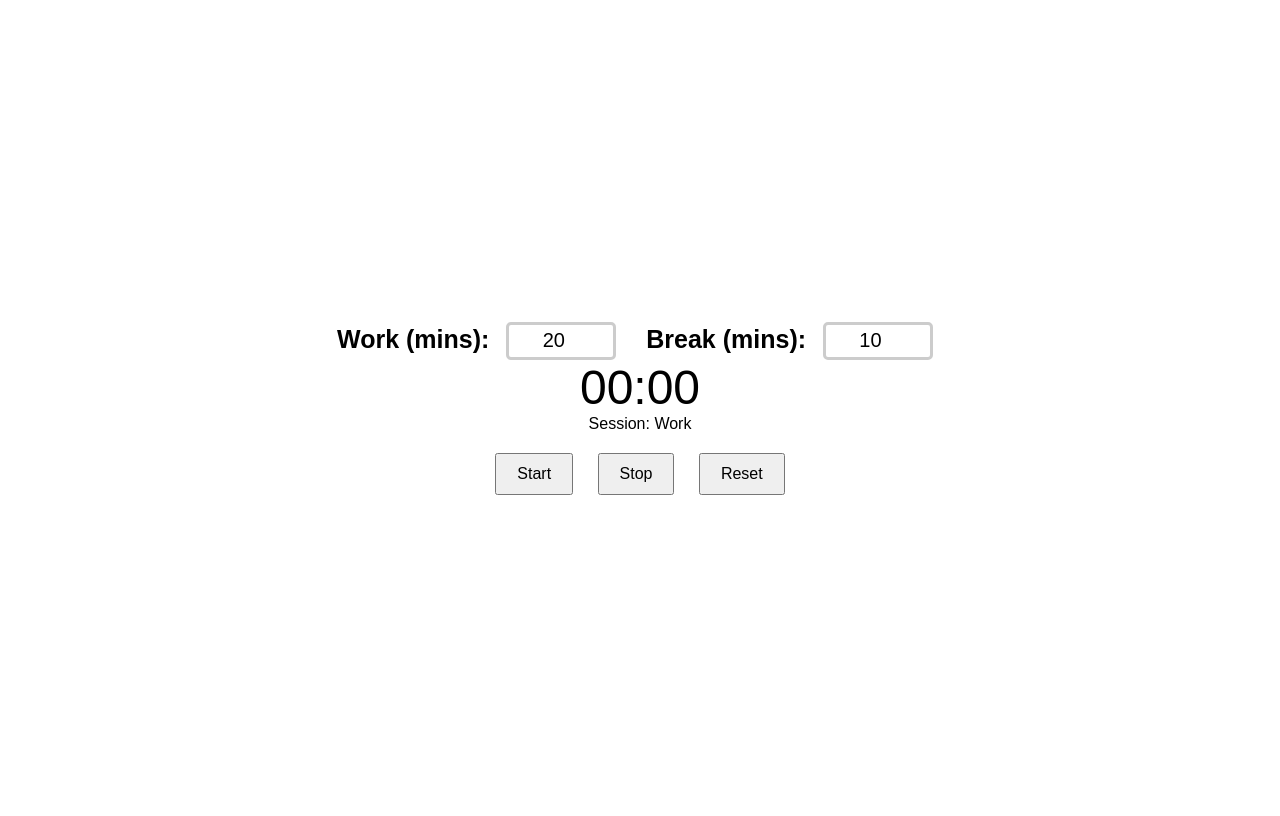
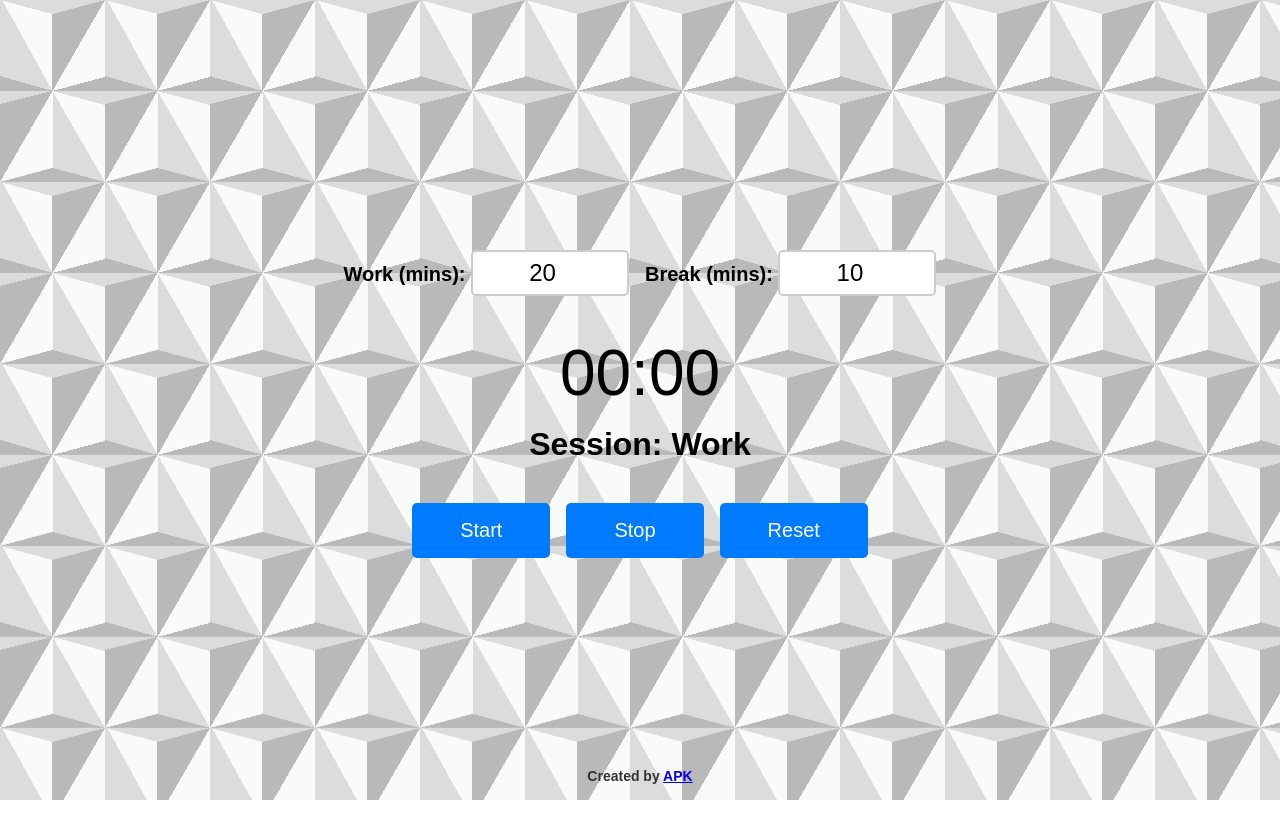
Before and after one commit to MrApk/mrapk.github.io, a plain HTML site: page index.html in a window 1280 px wide. Drawn offline with Linux system fonts and the light colour scheme.

Commit message:
Update index.html

```diff
--- a/index.html
+++ b/index.html
@@ -1,56 +1,171 @@
 <!DOCTYPE html>
 <html lang="en">
 <head>
-    <meta charset="viewport" content="width=device-width, initial-scale=1.0">
-    <title>Pomodoro Timer with Speech</title>
+    <meta name="viewport" content="width=device-width, initial-scale=1.0">
+    <title>Pomodoro Timer</title>
+    <meta property="og:description" content="Pomodoro Time">
+    <meta property="og:title" content="Pomodoro Timer">
+    <meta property="og:url" content="https://mrapk.github.io/">
+
     <style>
         body {
             display: flex;
             justify-content: center;
             align-items: center;
+            text-align: center;
             height: 100vh;
+            font-size: 1.25rem; /* Scales with screen size */
             font-family: Arial, sans-serif;
             flex-direction: column;
+            background-color: #f5f5f5;
+            overflow: hidden;
+            margin: 0;
+            padding: 0;
+            --s: 105px; /* control the size */
+            --c1: #b9b9b9;
+            --c2: #dcdcdc;
+            --c3: #fafafa;
+
+            background: conic-gradient(
+                    from 75deg,
+                    var(--c1) 15deg,
+                    var(--c2) 0 30deg,
+                    #0000 0 180deg,
+                    var(--c2) 0 195deg,
+                    var(--c1) 0 210deg,
+                    #0000 0
+                )
+                calc(0.5 * var(--s)) calc(0.5 * var(--s) / 0.577),
+                conic-gradient(
+                var(--c1) 30deg,
+                var(--c3) 0 75deg,
+                var(--c1) 0 90deg,
+                var(--c2) 0 105deg,
+                var(--c3) 0 150deg,
+                var(--c2) 0 180deg,
+                var(--c3) 0 210deg,
+                var(--c1) 0 256deg,
+                var(--c2) 0 270deg,
+                var(--c1) 0 286deg,
+                var(--c2) 0 331deg,
+                var(--c3) 0
+                );
+            background-size: var(--s) calc(var(--s) / 0.577);
+            /* 0.577=tan(30deg)*/
         }
 
         #data {
             display: flex;
+            flex-direction: column;
+            justify-content: center;
+            align-items: center;
+            margin-bottom: 1rem;
+
+        }
+
+        input {
+            width: 60%; /* Adjust input width for smaller screens */
+            height: 2.5rem;
+            text-align: center;
+            font-size: 1rem;
+            border-radius: 5px;
+            margin: 0.5rem 0;
+            border: 2px solid #ccc;
+            outline: none;
+        }
+
+        #text {
+            font-size: 1.25rem;
+            margin: 0.5rem;
+            font-weight: bold;
+            color: #000000;
+            text-align: center;
+            margin-bottom: 1rem;
+        }
+
+        #timer {
+            font-size: 3rem; /* Scales for both mobile and desktop */
+        }
+
+        #session-type {
+            font-size: 1.5rem;
+            margin-top: 1rem;
+            font-weight: bold;
+            color: #000000;
+            text-align: center;
+        }
+
+        #controls {
+            margin-top: 2rem;
+            display: flex;
             justify-content: center;
             align-items: center;
         }
-        input {
-            width: 100px;
-            height: 30px;
+
+        button {
+            padding: 1rem 2rem;
+            font-size: 1rem;
+            margin: 0.5rem;
+            border: none;
+            border-radius: 5px;
+            background-color: #007bff;
+            color: white;
+            cursor: pointer;
+        }
+
+        button:hover {
+            background-color: #0056b3;
+        }
+
+        button:active {
+            background-color: #004080;
+        }
+
+        footer {
+            position: absolute;
+            bottom: 0;
+            left: 0;
+            right: 0;
             text-align: center;
-            font-size: 20px;
-            border-radius: 5px;
-            margin: 0 10px;
-            border: 3px solid #ccc;
+            font-size: 0.875rem;
+            font-weight: bold;
+            color: #333;
+            padding: 1rem;
         }
-        #text {
-            font-size: 25px;
-            margin: 0 10px;
-            font-weight: bold;
-        }
-        #timer {
-            font-size: 48px;
-        }
-        #controls {
-            margin-top: 20px;
-        }
-        button {
-            padding: 10px 20px;
-            font-size: 16px;
-            margin: 0 10px;
+
+        /* Media query for smaller screens */
+        @media (min-width: 768px) {
+            input {
+                width: 150px;
+                font-size: 1.5rem;
+            }
+
+            #timer {
+                font-size: 4rem;
+            }
+            #data{
+                flex-direction: row;
+            }
+
+            #session-type {
+                font-size: 2rem;
+            }
+
+            button {
+                font-size: 1.25rem;
+                padding: 1rem 3rem;
+            }
         }
     </style>
 </head>
 <body>
+<div class="container">
 
 <div id="data">
-    <div id="text">Work (mins): <input type="number" id="workMinutes" value="20"></div>
-    <div id="text">Break (mins): <input type="number" id="breakMinutes" value="10"></div>
+    <div id="text">Work (mins): <input type="number" id="workMinutes" value="20" max="60" min="1"></div>
+    <div id="text">Break (mins): <input type="number" id="breakMinutes" value="10" max="60" min="1"></div>
 </div>
+
 <div id="timer">00:00</div>
 
 <div id="session-type">Session: Work</div>
@@ -61,6 +176,8 @@
     <button onclick="resetTimer()">Reset</button>
 </div>
 
+<footer>Created by <a href="https://github.com/mrapk">APK</a></footer>
+</div>
 <script>
     var timerDisplay = document.getElementById('timer');
     var sessionTypeDisplay = document.getElementById('session-type');
@@ -135,6 +252,7 @@
         // Speech synthesis
         var utterance = new SpeechSynthesisUtterance(message);
         window.speechSynthesis.speak(utterance);
+        alert(message);
     }
 </script>
 
```
